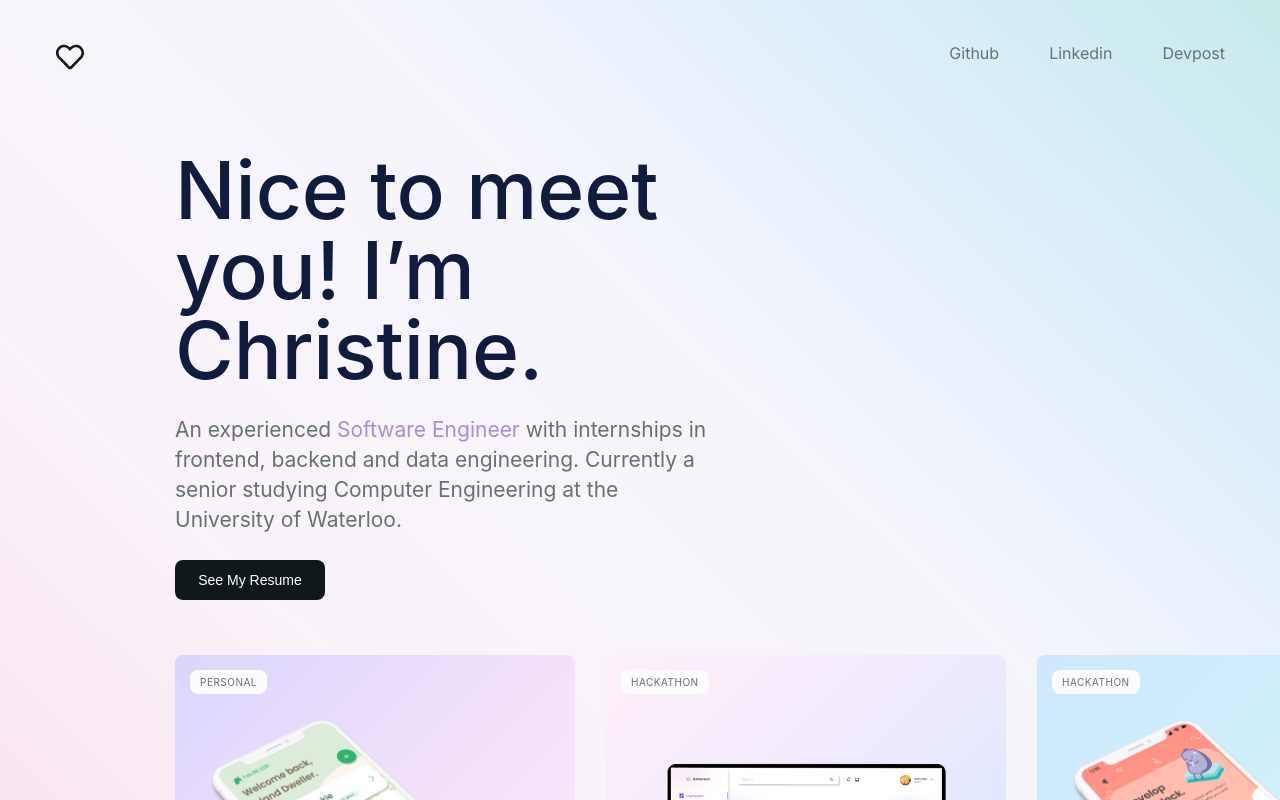
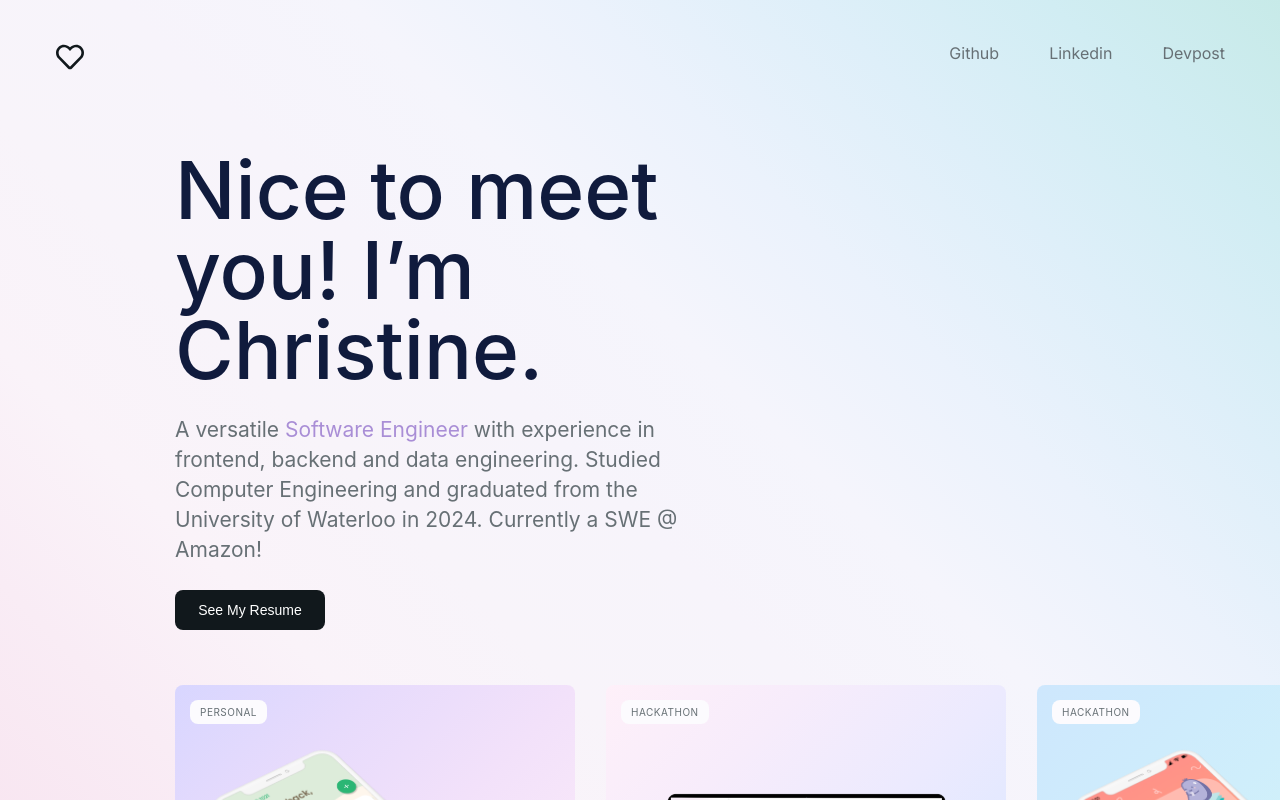
Before and after one commit to christinetrac/me, a React (Create React App) app: page / in a window 1280 px wide. Shown: the top 800 px of the page. Built offline with nearby package versions, Linux system fonts and the light colour scheme.

Commit message:
Update Home.js

```diff
--- a/src/Containers/Home/Home.js
+++ b/src/Containers/Home/Home.js
@@ -206,8 +206,8 @@ export default function Home(props) {
             <div className={styles.introContainer}>
                 <div className={styles.title}>Nice to meet you! I’m Christine.</div>
                 <div className={styles.subtitle}>
-                    An experienced <span>Software Engineer</span> with internships in frontend, backend and data engineering.
-                    Currently a senior studying Computer Engineering at the University of Waterloo.
+                    A versatile <span>Software Engineer</span> with experience in frontend, backend and data engineering.
+                    Studied Computer Engineering and graduated from the University of Waterloo in 2024. Currently a SWE @ Amazon!
                 </div>
                 <button
                     className={props.isMobile && styles.noMargin}
```
